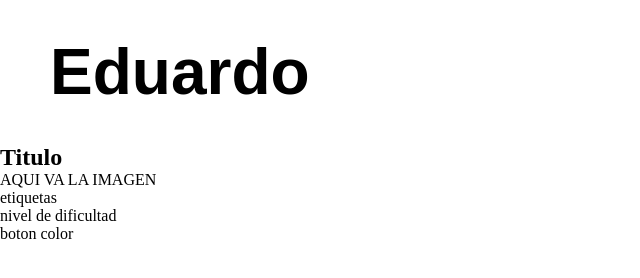
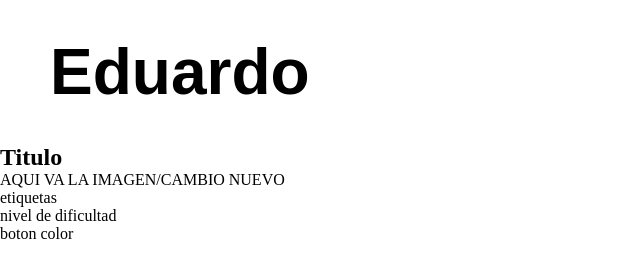
Before and after one commit to sirkrawell/mi-pagina-web, a plain HTML site: page index.html in a window 1280 px wide. Shown: the whole page, without its empty margins (0-640 px from the left). Drawn offline with Linux system fonts and the light colour scheme; a web font is replaced by a local one.

Commit message:
nuevos cambios

```diff
--- a/index.html
+++ b/index.html
@@ -18,7 +18,7 @@
         <section class="seccion__cuerpo_uno">
             <div class="seccion__cuerpo_uno__caja">
                 <h2>Titulo</h2>
-                <div>AQUI VA LA IMAGEN</div>
+                <div>AQUI VA LA IMAGEN/CAMBIO NUEVO</div>
                 <div>
                     <div>etiquetas</div>
                     <div>nivel de dificultad</div>
```
